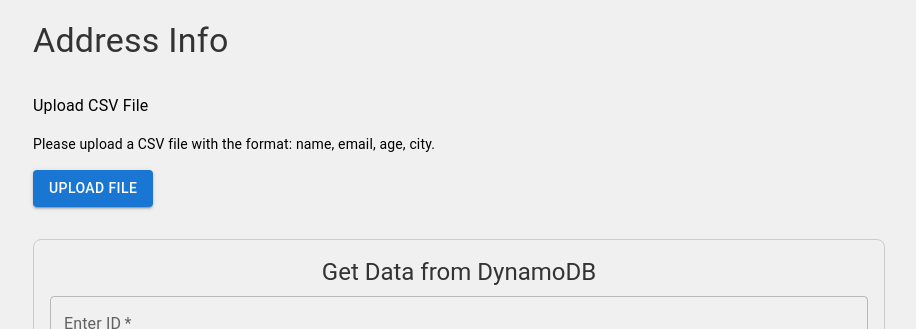
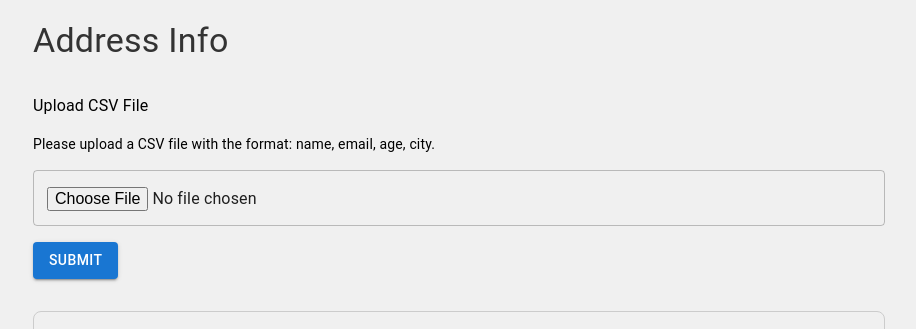
Before and after one commit to Miteshdv/address-info-ui, a React (Vite) app: page / in a window 1280 px wide. Shown: the top 329 px of the page, without its empty margins (181-1097 px from the left). Built offline with nearby package versions, Linux system fonts and the light colour scheme; no server answers.

Commit message:
adding form upload

```diff
--- a/src/DataForm.jsx
+++ b/src/DataForm.jsx
@@ -7,7 +7,7 @@
         const id = event.target.idInput.value;
         const response = await fetch(`/data?id=${id}`);
         const result = await response.json();
-        setData([result.item]);
+        setData([result?.item || {}]);
     };
 
     return (
--- a/src/UploadForm.jsx
+++ b/src/UploadForm.jsx
@@ -1,24 +1,42 @@
 import React from 'react';
-import { Box, Typography, Button } from '@mui/material';
+import { Box, Typography, Button, TextField } from '@mui/material';
 
-const UploadForm = ({ handleUpload }) => {
+const UploadForm = () => {
+    const handleSubmit = async (event) => {
+        event.preventDefault();
+        const formData = new FormData(event.target);
+        const response = await fetch('/upload', {
+            method: 'POST',
+            body: formData,
+        });
+        const result = await response.text();
+        alert(result);
+    };
+
     return (
-        <Box sx={{ mt: 4 }}>
+        <Box
+            component="form"
+            onSubmit={handleSubmit}
+            sx={{ mt: 4 }}
+        >
             <Typography variant="body1">Upload CSV File</Typography>
             <Typography variant="body2" sx={{ mt: 2 }}>
                 Please upload a CSV file with the format: name, email, age, city.
             </Typography>
+            <TextField
+                type="file"
+                name="file"
+                variant="outlined"
+                fullWidth
+                sx={{ mt: 2 }}
+                InputLabelProps={{ shrink: true }}
+            />
             <Button
+                type="submit"
                 variant="contained"
-                component="label"
                 sx={{ mt: 2 }}
             >
-                Upload File
-                <input
-                    type="file"
-                    hidden
-                    onChange={handleUpload}
-                />
+                Submit
             </Button>
         </Box>
     );
```
